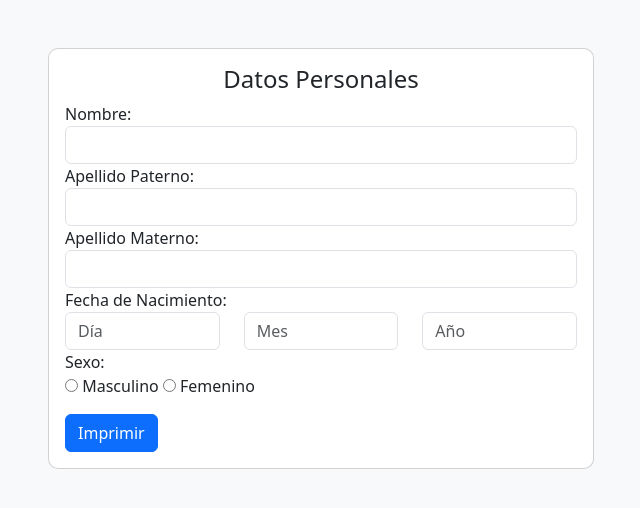
After one commit to IDGS-801-21002148/IntroFlask, a Flask app: page /zodiaco in a window 1280 px wide. The commit adds this page. Shown: the top 508 px of the page, without its empty margins (34-674 px from the left). Run offline with Flask 3, Linux system fonts and the light colour scheme.

Commit message:
ZodiacoChino

```diff
--- /dev/null
+++ b/Static/css/Zodiaco.css
@@ -0,0 +1,35 @@
+body {
+    background-color: #f8f9fa;
+}
+
+.card {
+    border-radius: 10px;
+}
+
+.input-line {
+    border: none;
+    border-bottom: 2px solid #2b4bda;
+    border-radius: 0;
+    outline: none;
+    background-color: transparent;
+    box-shadow: none;
+}
+
+.input-line:focus {
+    border-bottom: 2px solid #1d34a8;
+}
+
+.signo-container {
+    width: 100px;
+    height: 100px;
+    background-color: #2b4bda;
+    display: flex;
+    align-items: center;
+    justify-content: center;
+    border-radius: 50%;
+    margin: auto;
+}
+
+.signo-container img {
+    width: 90%;
+}
--- a/Templates/Cinepolis.html
+++ b/Templates/Cinepolis.html
@@ -13,7 +13,7 @@
         <div class="cinepolis-logo">🎬 Cinépolis - Compra de Boletos</div>
 
         <div class="row">
-            <!-- Sección Izquierda: Datos del Usuario -->
+
             <div class="col-md-6">
                 <h5>Datos del Cliente</h5>
                 <form method="POST">
--- /dev/null
+++ b/Templates/ZodiacoChino.html
@@ -0,0 +1,68 @@
+<!DOCTYPE html>
+<html lang="es">
+<head>
+    <meta charset="UTF-8">
+    <meta name="viewport" content="width=device-width, initial-scale=1.0">
+    <title>Formulario de Usuario</title>
+    <link href="https://cdn.jsdelivr.net/npm/bootstrap@5.3.0/dist/css/bootstrap.min.css" rel="stylesheet">
+    <link href="../static/css/Zodiaco.css" rel="stylesheet">
+</head>
+<body>
+    <div class="container mt-5">
+        <div class="row">
+
+            <div class="col-md-6">
+                <div class="card p-3">
+                    <h4 class="text-center">Datos Personales</h4>
+                    <form method="POST">
+                        <label>Nombre:</label>
+                        <input type="text" name="nombre" class="form-control" required>
+
+                        <label>Apellido Paterno:</label>
+                        <input type="text" name="apellido_p" class="form-control" required>
+
+                        <label>Apellido Materno:</label>
+                        <input type="text" name="apellido_m" class="form-control" required>
+
+                        <label>Fecha de Nacimiento:</label>
+                        <div class="row">
+                            <div class="col-md-4">
+                                <input type="number" name="dia" class="form-control" placeholder="Día" required>
+                            </div>
+                            <div class="col-md-4">
+                                <input type="number" name="mes" class="form-control" placeholder="Mes" required>
+                            </div>
+                            <div class="col-md-4">
+                                <input type="number" name="anio" class="form-control" placeholder="Año" required>
+                            </div>
+                        </div>
+
+                        <label>Sexo:</label>
+                        <div>
+                            <input type="radio" name="sexo" value="Masculino" required> Masculino
+                            <input type="radio" name="sexo" value="Femenino" required> Femenino
+                        </div>
+
+                        <button type="submit" class="btn btn-primary mt-3">Imprimir</button>
+                    </form>
+                </div>
+            </div>
+
+            <div class="col-md-6">
+                {% if usuario %}
+                <div class="card p-3">
+                    <h4 class="text-center">Datos Capturados</h4>
+                    <p><strong>Nombre:</strong> {{ usuario.nombre }} {{ usuario.apellido_p }} {{ usuario.apellido_m }}</p>
+                    <p><strong>Fecha de Nacimiento:</strong> {{ usuario.fecha_nacimiento }}</p>
+                    <p><strong>Edad:</strong> {{ usuario.edad }} años</p>
+                    <p><strong>Sexo:</strong> {{ usuario.sexo }}</p>
+                    <p><strong>Signo Chino:</strong> {{ usuario.signo_chino }}</p>
+
+                    <img src="{{ usuario.imagen_signo }}" alt="{{ usuario.signo_chino }}" class="img-fluid">
+                </div>
+                {% endif %}
+            </div>
+        </div>
+    </div>
+</body>
+</html>
--- a/main.py
+++ b/main.py
@@ -1,4 +1,49 @@
 from flask import Flask, render_template, request
+from datetime import datetime
+
+# Clase Zodiaco
+class Zodiaco:
+    def configurar_rutas(self, app):
+        @app.route("/zodiaco", methods=["GET", "POST"])
+        def zodiaco_index():
+            usuario = None
+            if request.method == "POST":
+                nombre = request.form["nombre"]
+                apellido_p = request.form["apellido_p"]
+                apellido_m = request.form["apellido_m"]
+                dia = int(request.form["dia"])
+                mes = int(request.form["mes"])
+                anio = int(request.form["anio"])
+                sexo = request.form["sexo"]
+                usuario = self.datos(nombre, apellido_p, apellido_m, dia, mes, anio, sexo)
+            return render_template("ZodiacoChino.html", usuario=usuario)
+
+    def datos(self, nombre, apellido_p, apellido_m, dia, mes, anio, sexo):
+        edad = self.edadUsuario(anio)
+        signo_chino, imagen_signo = self.signo(anio)
+        return {
+            "nombre": nombre,
+            "apellido_p": apellido_p,
+            "apellido_m": apellido_m,
+            "fecha_nacimiento": f"{dia}/{mes}/{anio}",
+            "edad": edad,
+            "sexo": sexo,
+            "signo_chino": signo_chino,
+            "imagen_signo": imagen_signo
+        }
+
+    def signo(self, anio):
+        signos = ["mono", "gallo", "perro", "cerdo", "raton", "buey", "tigre",
+                  "conejo", "dragón", "serpiente", "caballo", "cabra"]
+        signo = signos[anio % 12]
+        imagen = f"static/img/{signo.lower()}.jpg"
+        return signo, imagen
+
+    def edadUsuario(self, anio_nacimiento):
+        fecha_actual = datetime.now()
+        edad = fecha_actual.year - anio_nacimiento
+        return edad
+
 
 app = Flask(__name__)
 
@@ -48,24 +93,16 @@ def operas():
         <label for="name">Nombre:</label>
         <input type="text" id="name" name="name" required>
         <br><br>
-
         <label for="email">Correo:</label>
         <input type="email" id="email" name="email" required>
         <br><br>
-
         <button type="submit">Enviar</button>
     </form>
     '''
 
-
-
-
 @app.route("/procesar", methods=["POST"])
 def procesar():
     return "<h1>Formulario enviado correctamente</h1>"
-
-#-----------------------------------------------------------------------
-
 
 @app.route("/OperasBas")
 def operas1():
@@ -88,7 +125,6 @@ def result():
         elif operacion == "division":
             resultado = "Error: No se puede dividir por cero" if n2 == 0 else "{} / {} = {}".format(n1, n2, n1 / n2)
         else:
-
             resultado = "La multiplicación de {} x {} es {}".format(n1, n2, n1 * n2)
 
     except ValueError:
@@ -96,7 +132,7 @@ def result():
 
     return render_template("OperasBas.html", resultado=resultado, n1=n1, n2=n2, operacion=operacion)
 
-
-
 if __name__ == "__main__":
+    zodiaco = Zodiaco()
+    zodiaco.configurar_rutas(app)
     app.run(debug=True, port=5000)
```
Also changed, not shown: Static/img/buey.jpg (added), Static/img/caballo.jpg (added), Static/img/cabra.jpg (added), Static/img/cerdo.jpg (added), Static/img/conejo.jpg (added), Static/img/dragón.jpg (added), Static/img/gallo.jpg (added), Static/img/mono.jpg (added), Static/img/perro.jpg (added), Static/img/raton.jpg (added), Static/img/serpiente.jpg (added), Static/img/tigre.jpg (added).
